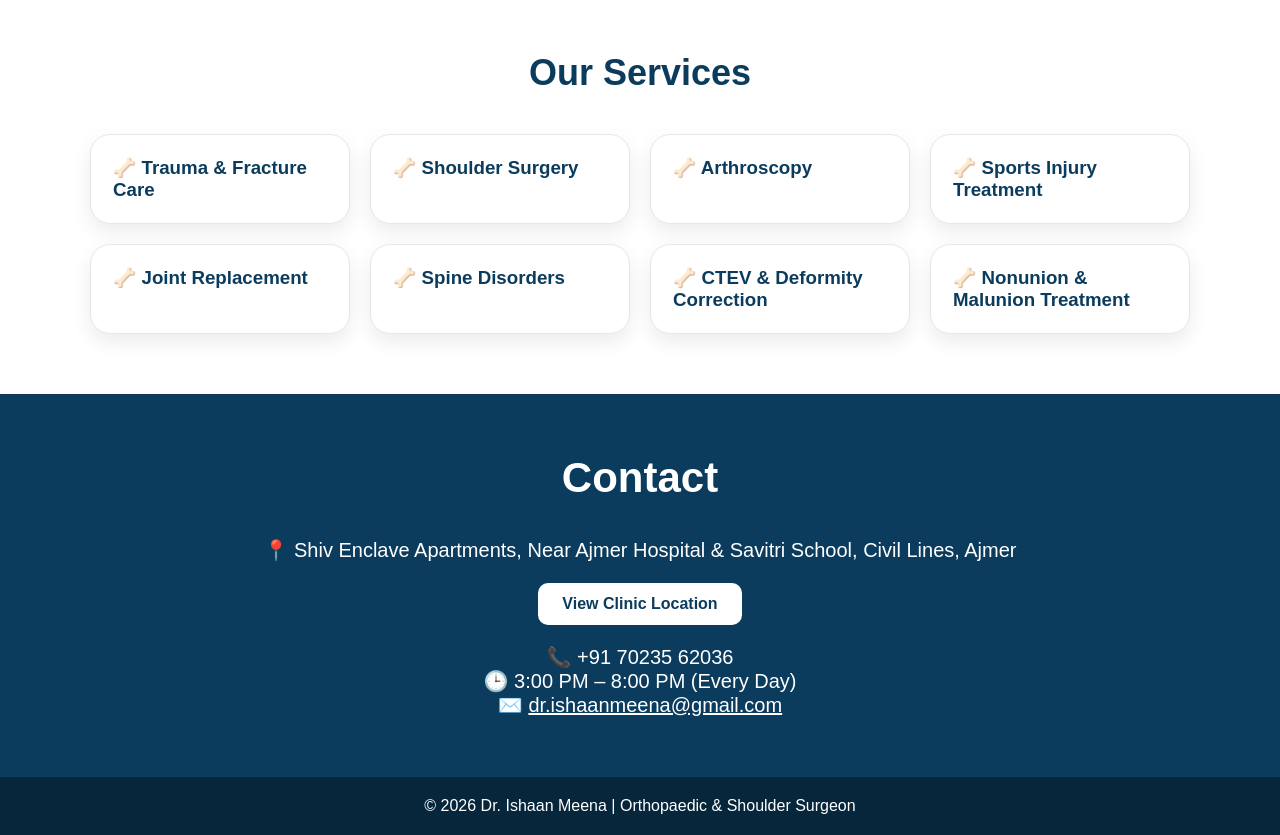
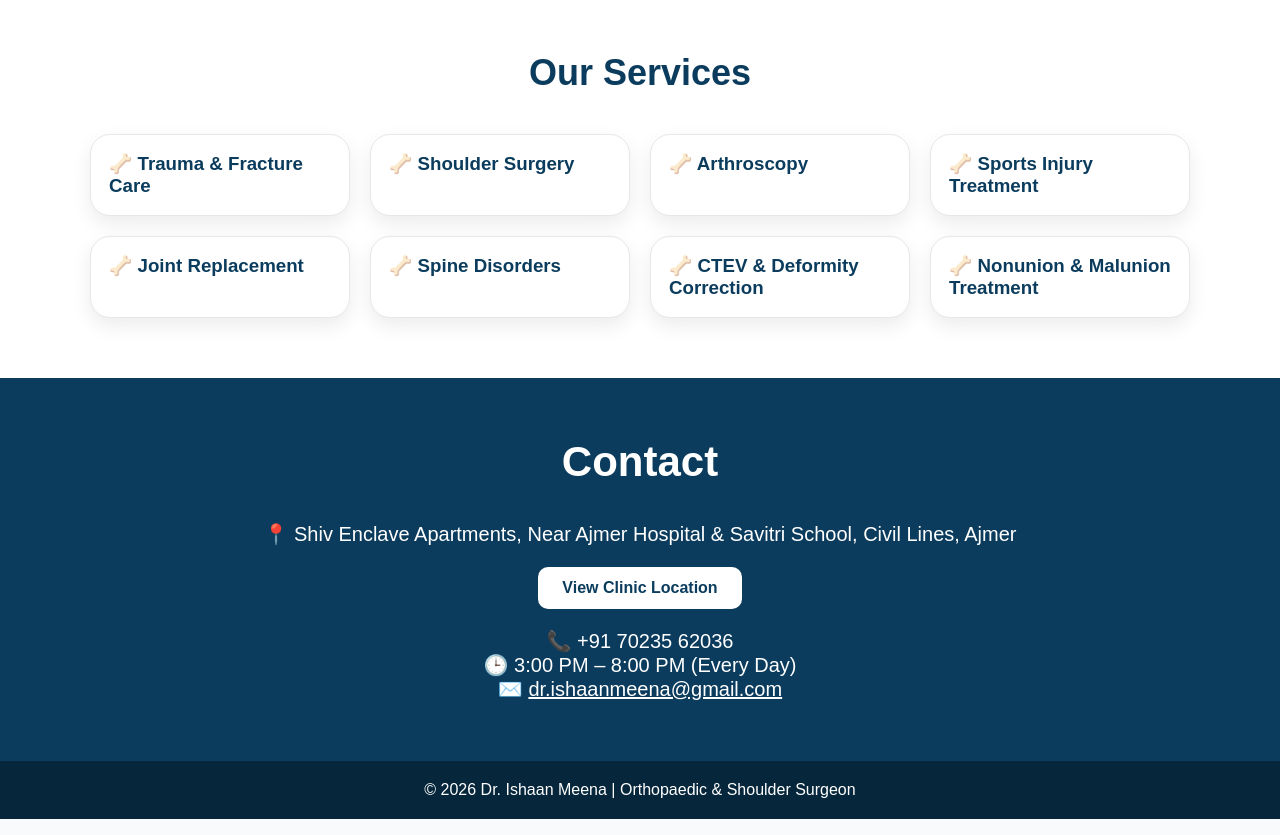
Before and after one commit to drishaanortho/drishaanortho-website, a Next.js app: page / in a window 1280 px wide. Shown: the part 980-1815 px from the top of the page. Built offline with nearby package versions, Linux system fonts and the light colour scheme.

Commit message:
Update page.tsx

```diff
--- a/app/page.tsx
+++ b/app/page.tsx
@@ -242,7 +242,7 @@ export default function Home() {
               key={service}
               style={{
   backgroundColor: "white",
-  padding: "22px",
+  padding: "18px",
   borderRadius: "20px",
   border: "1px solid #E5E7EB",
   boxShadow: "0 8px 20px rgba(0,0,0,0.08)",
```
